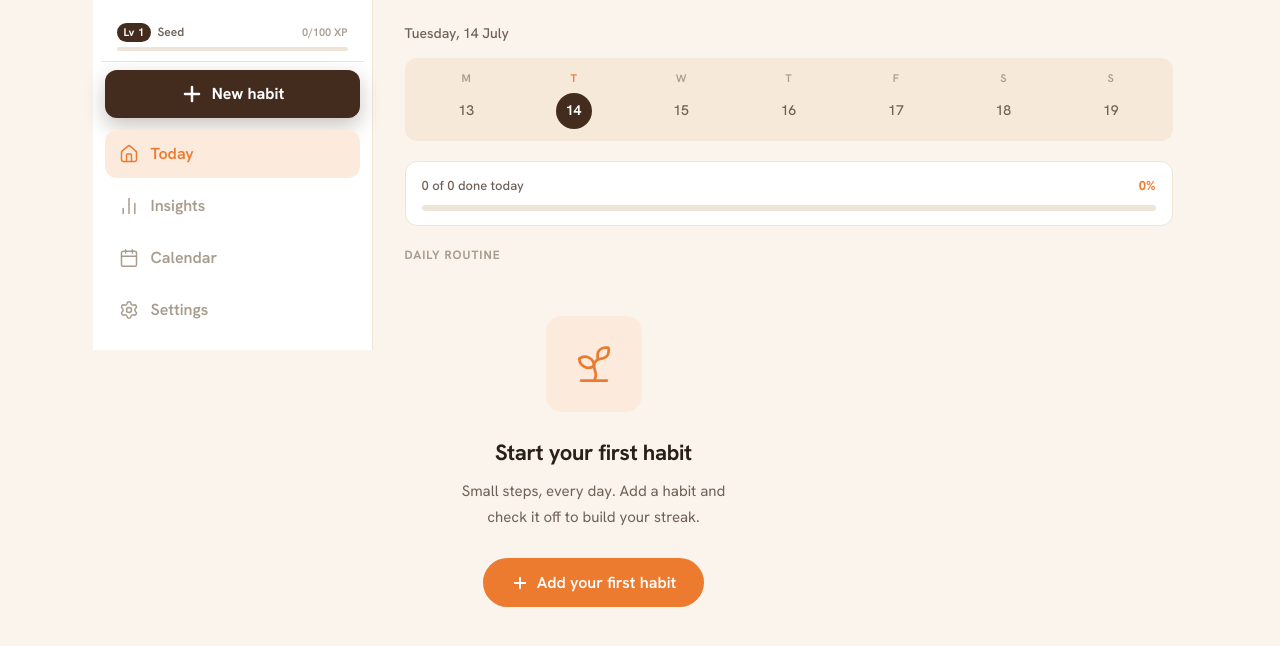
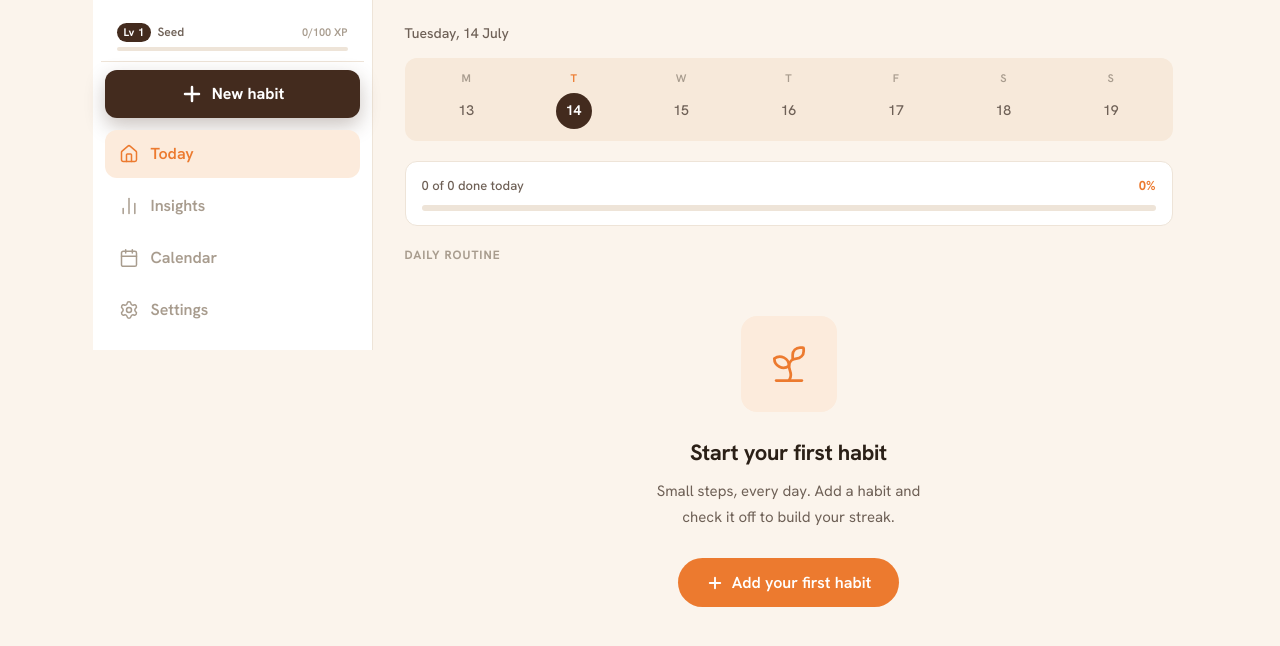
Before and after one commit to xtekkis/habit-tracker, a Flask app: page / in a window 1280 px wide. Shown: the part 65-711 px from the top of the page. Run offline with Flask 3, Linux system fonts and the light colour scheme; data that the repository does not hold is empty.

Commit message:
Center empty state under full content width on desktop

```diff
--- a/static/style.css
+++ b/static/style.css
@@ -2399,6 +2399,10 @@ textarea:focus-visible,
         align-content: start;
     }
 
+    .empty-state {
+        grid-column: 1 / -1;
+    }
+
     .cal-month-nav {
         max-width: 440px;
         margin: 0 auto 20px;
```
